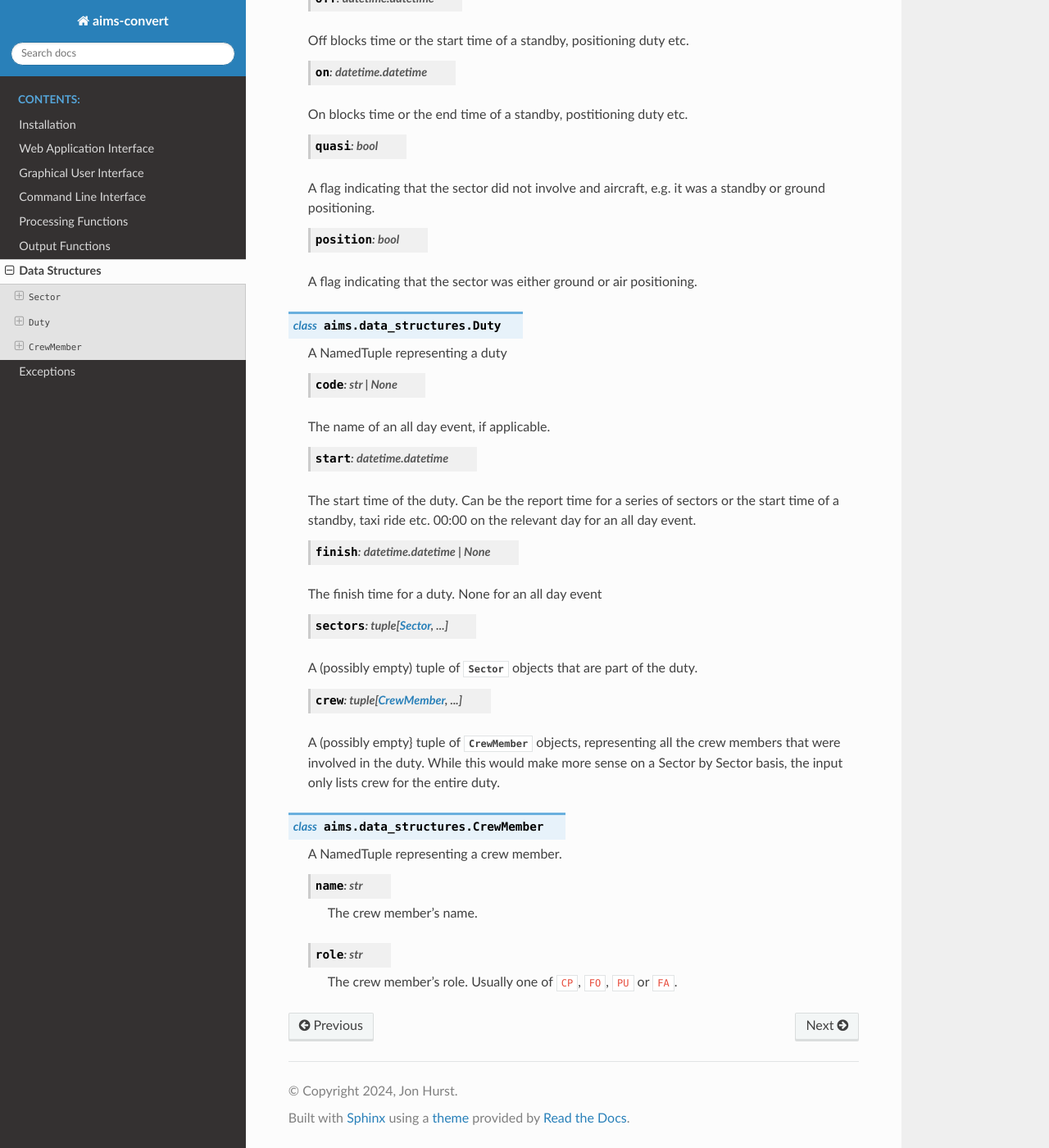
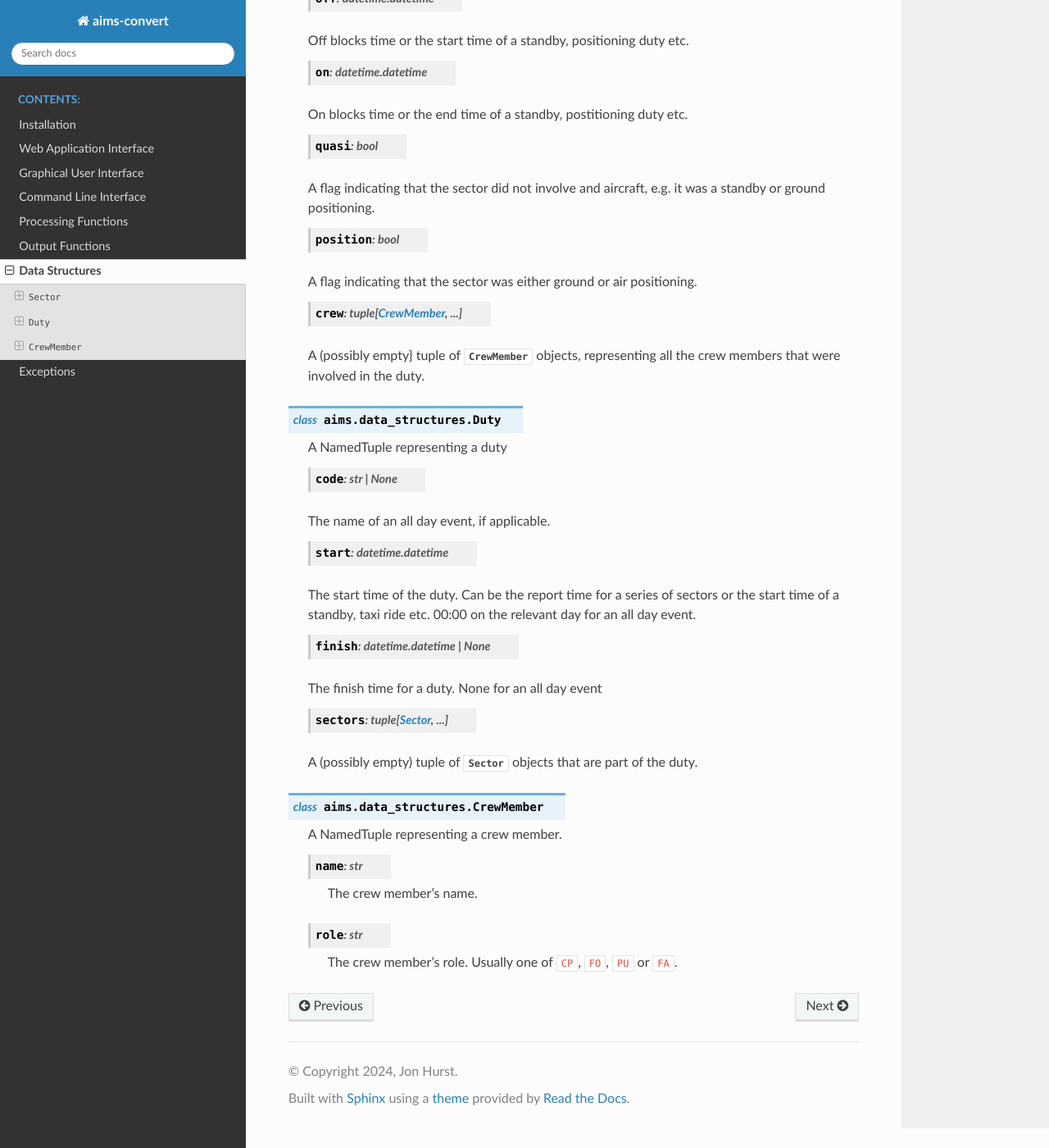
Before and after one commit to JonHurst/aims-convert, a Sphinx documentation site: the page built from docs/data_structures.rst, in a window 1280 px wide and 1400 px high, scrolled down 725 px. Shown: the whole window at 82% size. Built offline with Sphinx 7.4.7 and the Read the Docs theme 2.0.0, drawn with Linux system fonts in a browser that asks for light colours.

Commit message:
Updated documentation to reflect data structure change

```diff
--- a/docs/data_structures.rst
+++ b/docs/data_structures.rst
@@ -83,13 +88,6 @@ Data Structures
 
    A (possibly empty) tuple of :class:`Sector` objects that are part of the duty.
 
-   .. attribute:: crew
-      :type: tuple[CrewMember, ...]
-
-   A (possibly empty} tuple of :class:`CrewMember` objects, representing all the
-   crew members that were involved in the duty. While this would make more sense
-   on a Sector by Sector basis, the input only lists crew for the entire duty.
-
 .. class:: CrewMember
 
    A NamedTuple representing a crew member.
```
Also changed, not shown: other parts of docs/data_structures.rst (+5 -0 lines).
